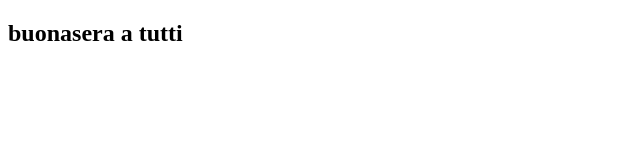
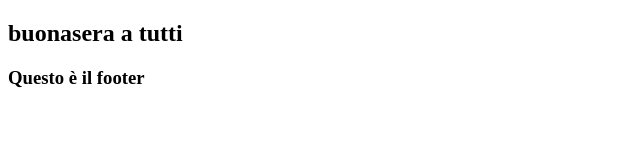
Before and after one commit to LorenzoEufemi/git-test2, a plain HTML site: page index.html in a window 1280 px wide. Shown: the whole page, without its empty margins (0-640 px from the left). Drawn offline with Linux system fonts and the light colour scheme.

Commit message:
add: footer

```diff
--- a/index.html
+++ b/index.html
@@ -1,11 +1,18 @@
 <!DOCTYPE html>
 <html lang="en">
+
 <head>
     <meta charset="UTF-8">
     <meta name="viewport" content="width=device-width, initial-scale=1.0">
     <title>Document</title>
 </head>
+
 <body>
     <h2>buonasera a tutti</h2>
+
+    <footer>
+        <h3>Questo è il footer</h3>
+    </footer>
 </body>
+
 </html>
```
